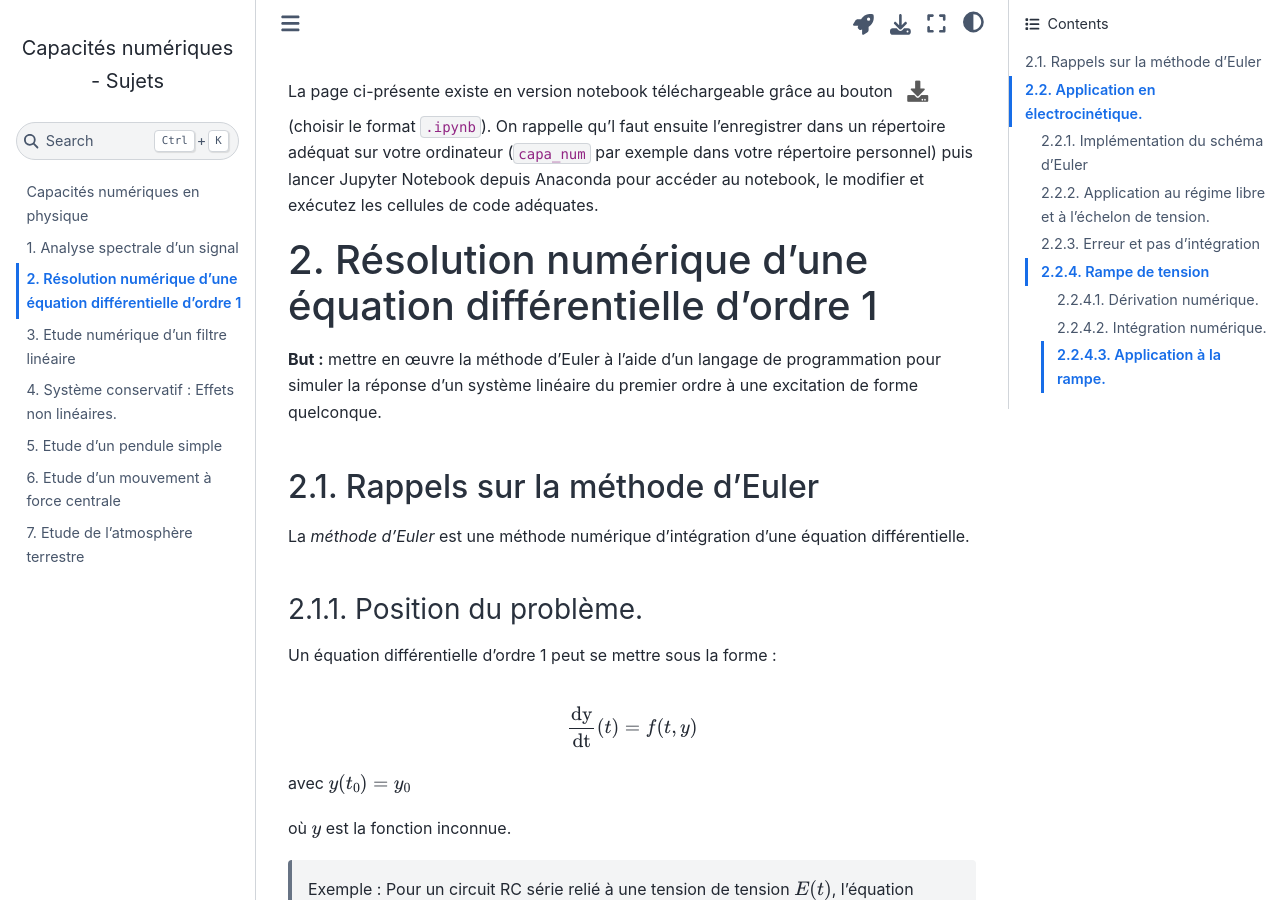
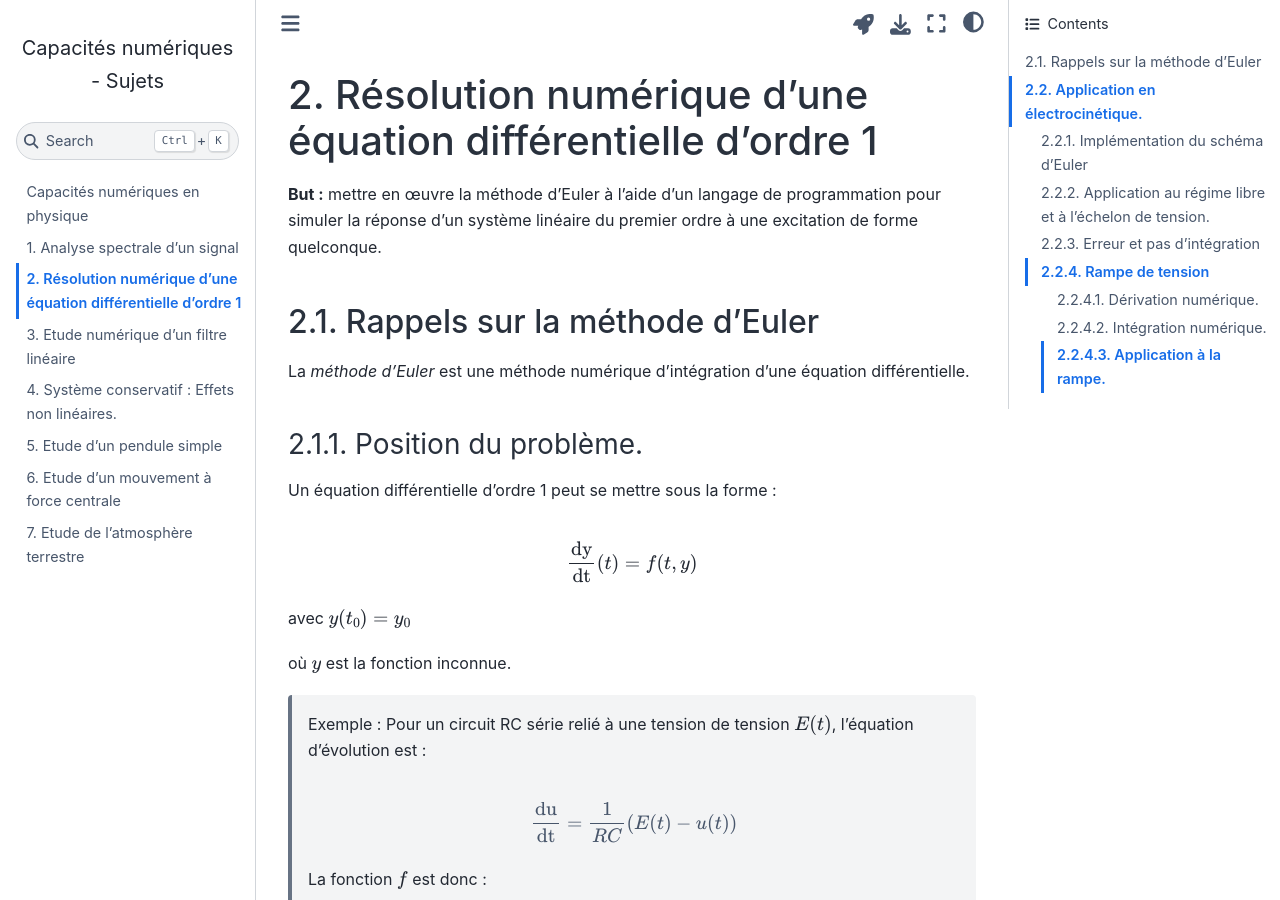
Before and after one commit to pcsi3physiquestan/capacites_numeriques_sources, a Jupyter Book: the page built from elec_reponse_o1.md, in a window 1280 px wide and 900 px high. Built offline with Jupyter Book 1.0.4 settings and Sphinx 7.4.7 and the Sphinx Book theme 1.1.4, drawn with Linux system fonts in a browser that asks for light colours; some of the changed text lies outside the part shown.

Commit message:
Mise à jour des sources

```diff
--- a/elec_reponse_o1.md
+++ b/elec_reponse_o1.md
@@ -11,7 +11,6 @@
   language: python
   name: python3
 ---
-La page ci-présente existe en version notebook téléchargeable grâce au bouton ![Bouton](./images/bouton_tl.png) (choisir le format `.ipynb`). On rappelle qu'l faut ensuite l'enregistrer dans un répertoire adéquat sur votre ordinateur (`capa_num` par exemple dans votre répertoire personnel) puis lancer Jupyter Notebook depuis Anaconda pour accéder au notebook, le modifier et exécutez les cellules de code adéquates.
 
 # Résolution numérique d'une équation différentielle d'ordre 1
 
@@ -103,7 +102,7 @@
 
 > __Exercice 3__
 > 1. Reprendre l'exercice précédent mais en affichant deux graphiques (1 colonne et deux lignes) : les solutions analytique et numérique précédentes sur le premier et la valeur absolue des écarts entre les deux solutions sur le second graphique.
-> 2. Etudier l'évolution des erreurs en fonction du pas d'intégration (commencer par un pas égal à $\tau$ puis diviser successivement par 5 le pas) et pour un pas d'intégration fixé en fonction du temps.
+> 2. Etudier l'évolution des erreurs en fonction du pas d'intégration (commencer par un pas égal à $\tau$ puis diviser successivement par 5 le pas).
 
 Pour vous aider sur la manière de tracer une fenêtre multi-graphique, utiliser cet [élément de cours](https://pcsi3physiquestan.github.io/intro_python/notebook/plus_loin.html).
 
```
